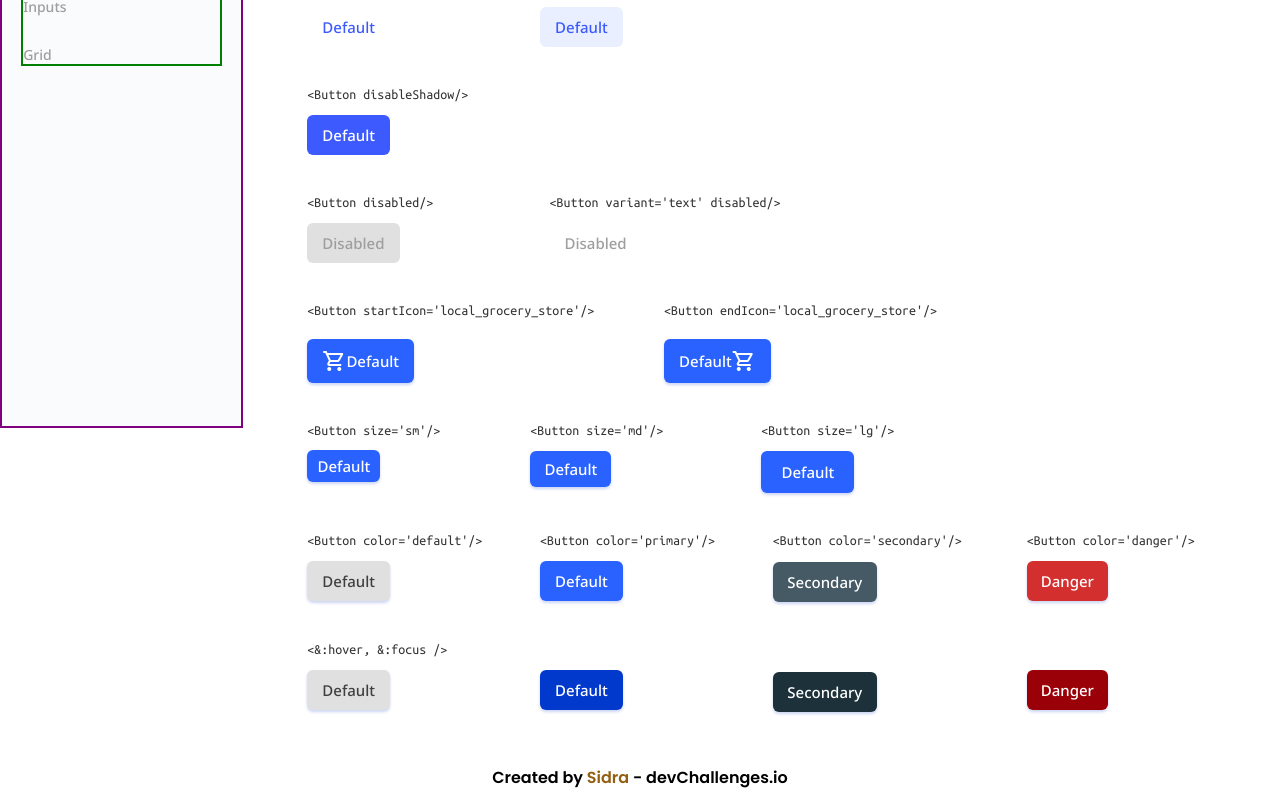
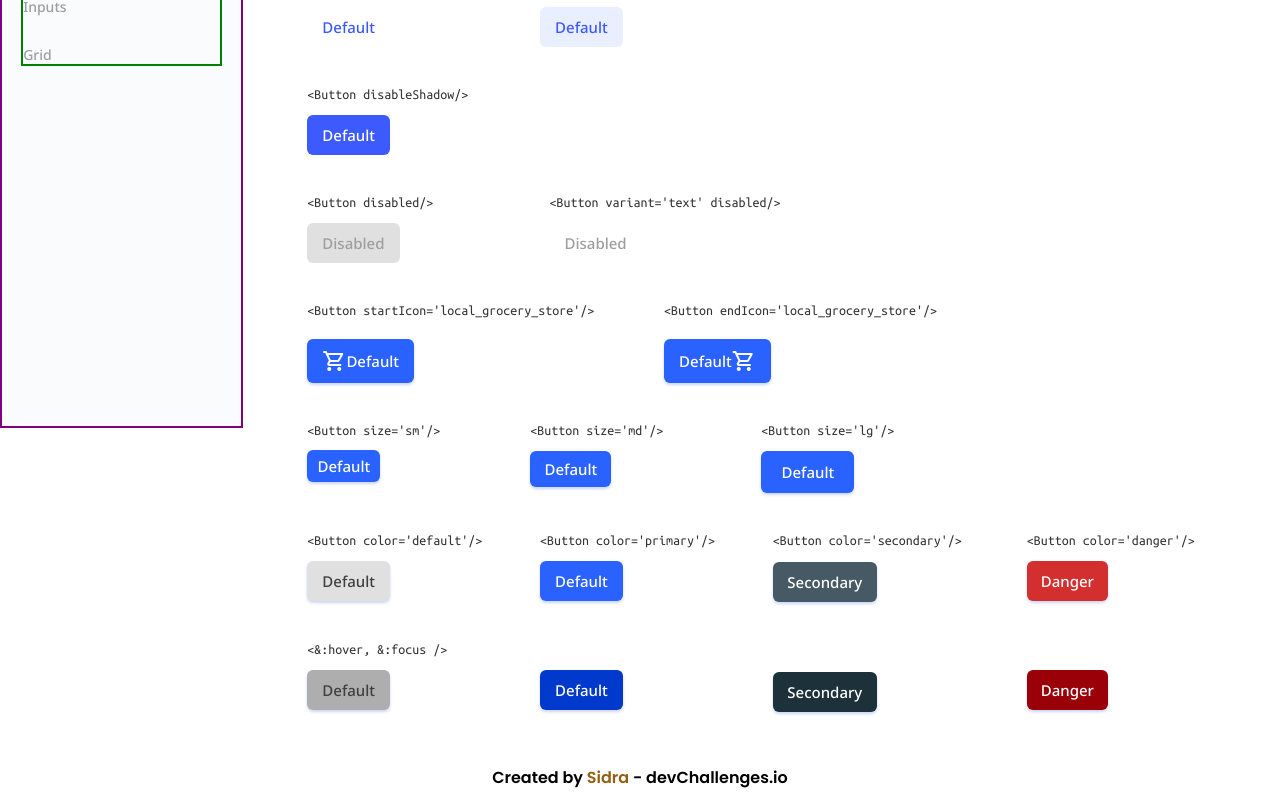
Before and after one commit to sidramwaseem/Button-Component, a React (Create React App) app: page / in a window 1280 px wide. Shown: the part 372-1172 px from the top of the page. Built offline with nearby package versions, Linux system fonts and the light colour scheme.

Commit message:
update app.js

```diff
--- a/src/App.js
+++ b/src/App.js
@@ -172,7 +172,7 @@ function App() {
         <div className="row">
           <Buttons
             text="&lt;&:hover, &:focus /&gt;"
-            bgColor="AEAEAE"
+            bgColor="#AEAEAE"
             color="#3F3F3F"
             btnText="Default"
             boxShadow="0px 2px 3px rgba(0, 49, 202, 0.2)"
```
